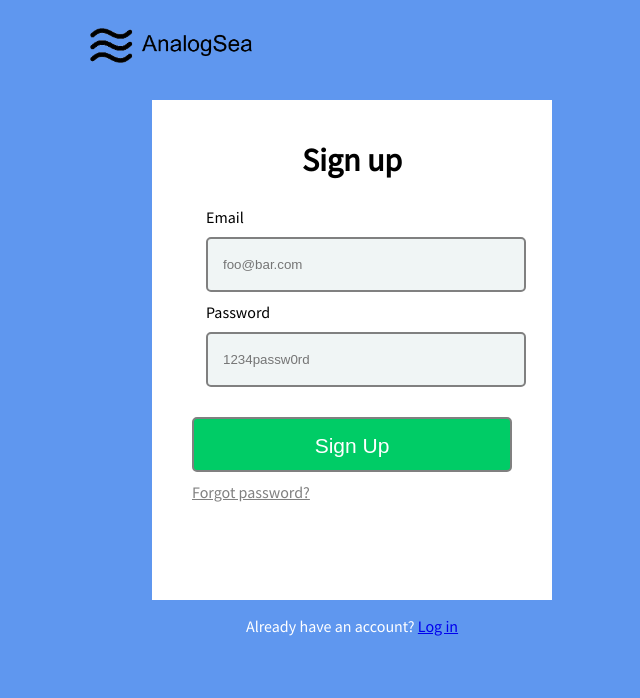
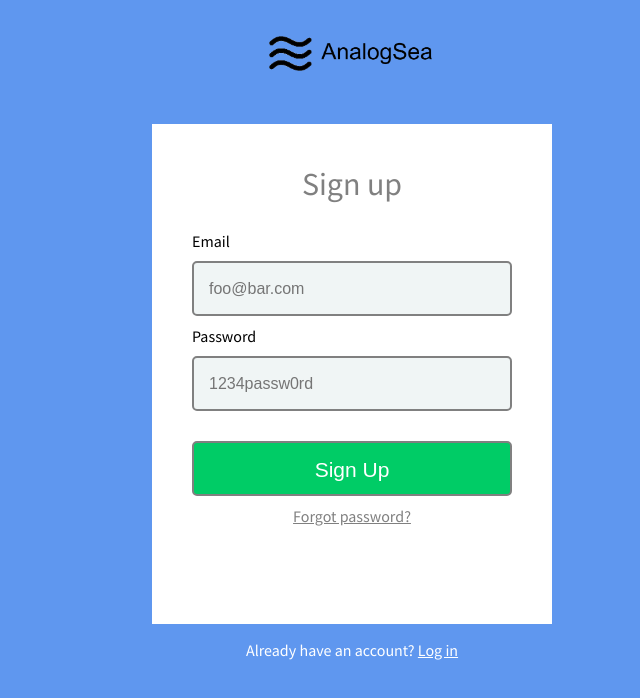
Before and after one commit to kevinlg333/AnalogSea, a plain HTML site: page index.html in a window 1280 px wide. Shown: the whole page, without its empty margins (288-928 px from the left). Drawn offline with Linux system fonts and the light colour scheme.

Commit message:
update AnalogSea

```diff
--- a/index.html
+++ b/index.html
@@ -13,17 +13,17 @@
 	<h1 class="heading">Sign up</h1>
 	<fieldset name="contact" class="no-border">
 		<label for="email">Email</label>
-		<input type="email" name="email" id="email" class="rectangle" placeholder="foo@bar.com">
+		<input type="email" name="email" id="email" class="rectangle input-font" placeholder="foo@bar.com">
 		<br>
 		<label for="password">Password</label>
-		<input type="password" name="password" id="password" class="rectangle" placeholder="1234passw0rd">
+		<input type="password" name="password" id="password" class="rectangle input-font" placeholder="1234passw0rd">
 	</fieldset>
 
 	<button type="submit" class="rectangle submit-button">Sign Up</button>
 	<a href="/forgot-password/new" class="forgot-password">Forgot password?</a>
 </form>
 <p class="account">Already have an account?
-	<a href="/login"> Log in</a>
+	<a href="/login" class="account"> Log in</a>
 	</p>
 
 </body>
--- a/main.css
+++ b/main.css
@@ -10,9 +10,10 @@ body {
 
 .logo {
 	height: 35px;
-	position: relative;
-	left: 370px;
-	top: 20px;
+	display: block;
+	margin-left: auto;
+	margin-right: auto;
+	margin-top: 36px;
 }
 
 .signup-form {
@@ -29,6 +30,8 @@ body {
 .heading {
 	text-align: center;
 	padding-top: 40px;
+	font-weight: lighter;
+	color: gray;
 }
 
 .rectangle {
@@ -41,6 +44,10 @@ body {
 	border-radius: 5px;
 }
 
+.input-font {
+	font-size: 16px;
+}
+
 input.rectangle {
 	color: #c2d6d6;
 	background-color: #f0f5f5;
@@ -48,6 +55,7 @@ input.rectangle {
 
 fieldset.no-border {
 	border-style: none;
+	margin-left: -12px;
 }
 
 .submit-button {
@@ -56,9 +64,14 @@ fieldset.no-border {
 	font-size: 21px;
 }
 
+.submit-button:hover {
+	background-color: #1f7f3a;
+}
+
 a.forgot-password {
 	text-align: center;
 	color: gray;
+	display: block;
 }
 
 .account {
```
